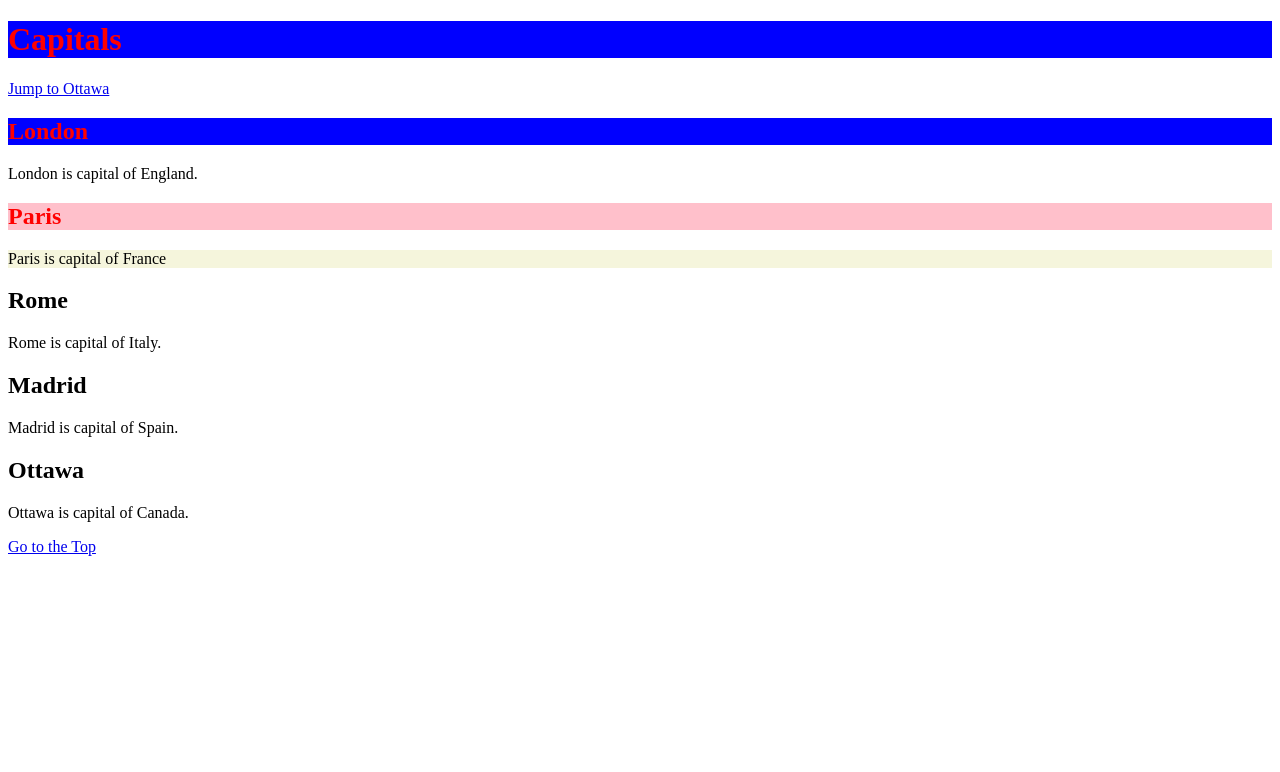
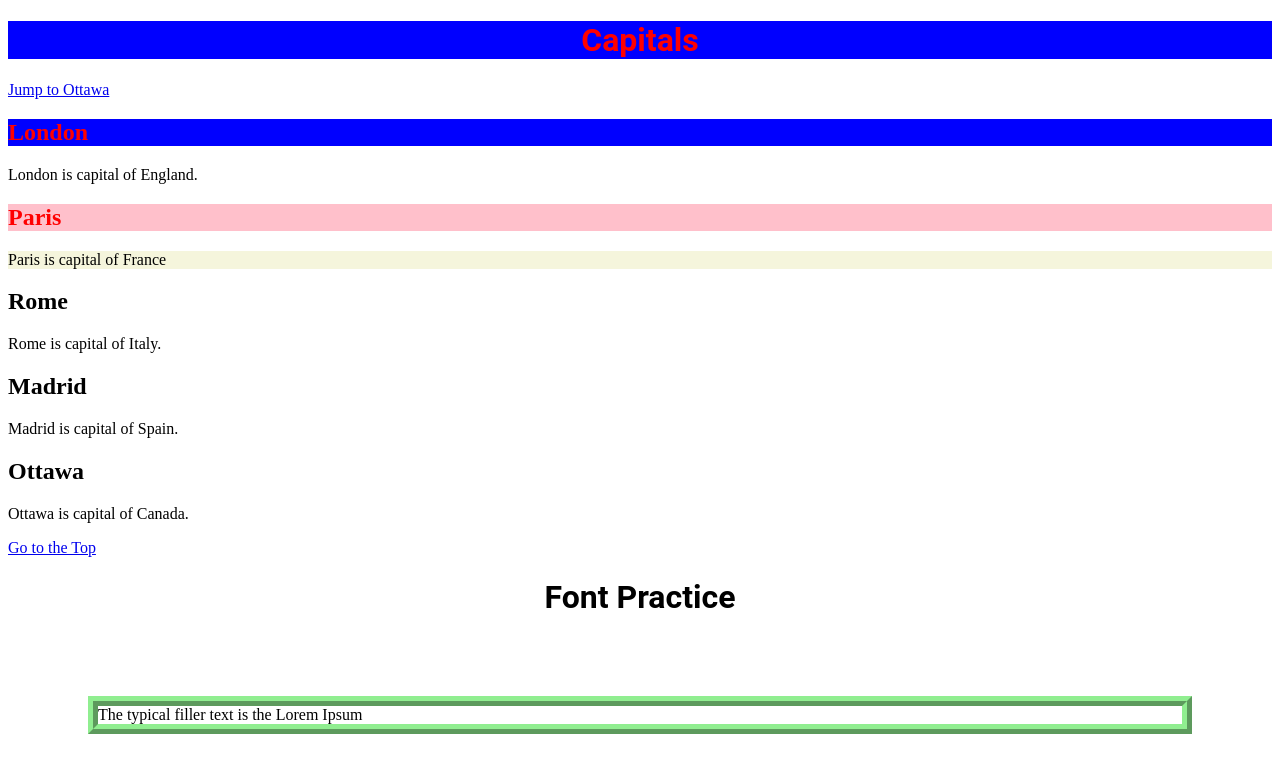
Before and after one commit to lcausing/acit1620-week5, a plain HTML site: page index.html in a window 1280 px wide. Drawn offline with Linux system fonts and the light colour scheme.

Commit message:
made h1, body fonts

```diff
--- a/index.html
+++ b/index.html
@@ -26,5 +26,11 @@
     <p> Ottawa is capital of Canada.</p>
 
     <p><a href="#top">Go to the Top</a></p>
+
+    <h1>Font Practice</h1>
+    <p id="box_model">The typical filler text is the <span id="span_box_model">Lorem Ipsum</span>
+    </p>
+
+
 </body>
 </html>
--- a/stylesheets/stylessheets.css
+++ b/stylesheets/stylessheets.css
@@ -8,3 +8,24 @@
 #second_h2{
     background-color: pink;
 }
+#box_model{
+    margin: 5em;
+    border-width: 10px;
+    border-style: ridge ;
+    border-color: lightgreen;
+}
+#span_box_model{
+    padding-top: 5px;
+    padding-bottom: 5px;
+    border-top: 2px;
+    border-bottom: 4px;
+    border-bottom-color: gray;
+
+}
+h1{
+    font-family: Roboto, sans-serif;
+    text-align: center;
+}
+body{
+    font-family: 'Crimson Text',serif;
+}
```
